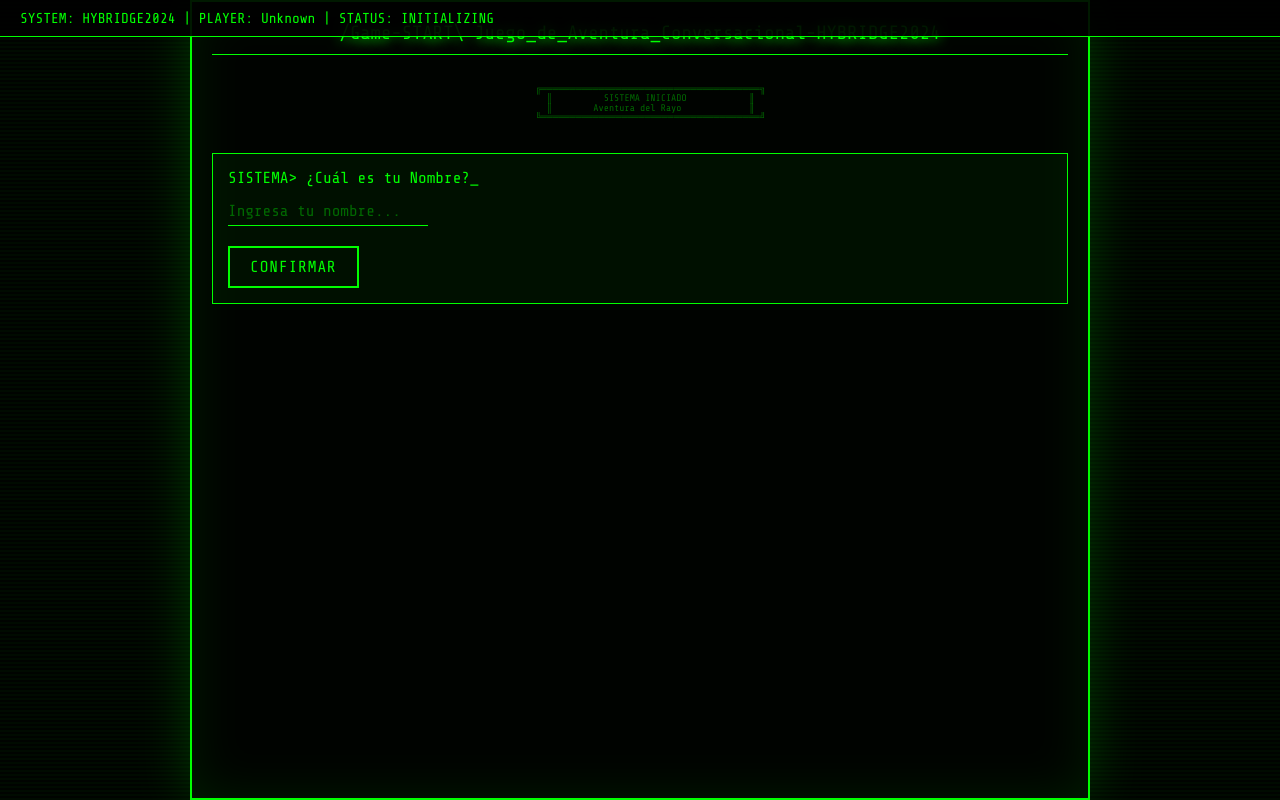
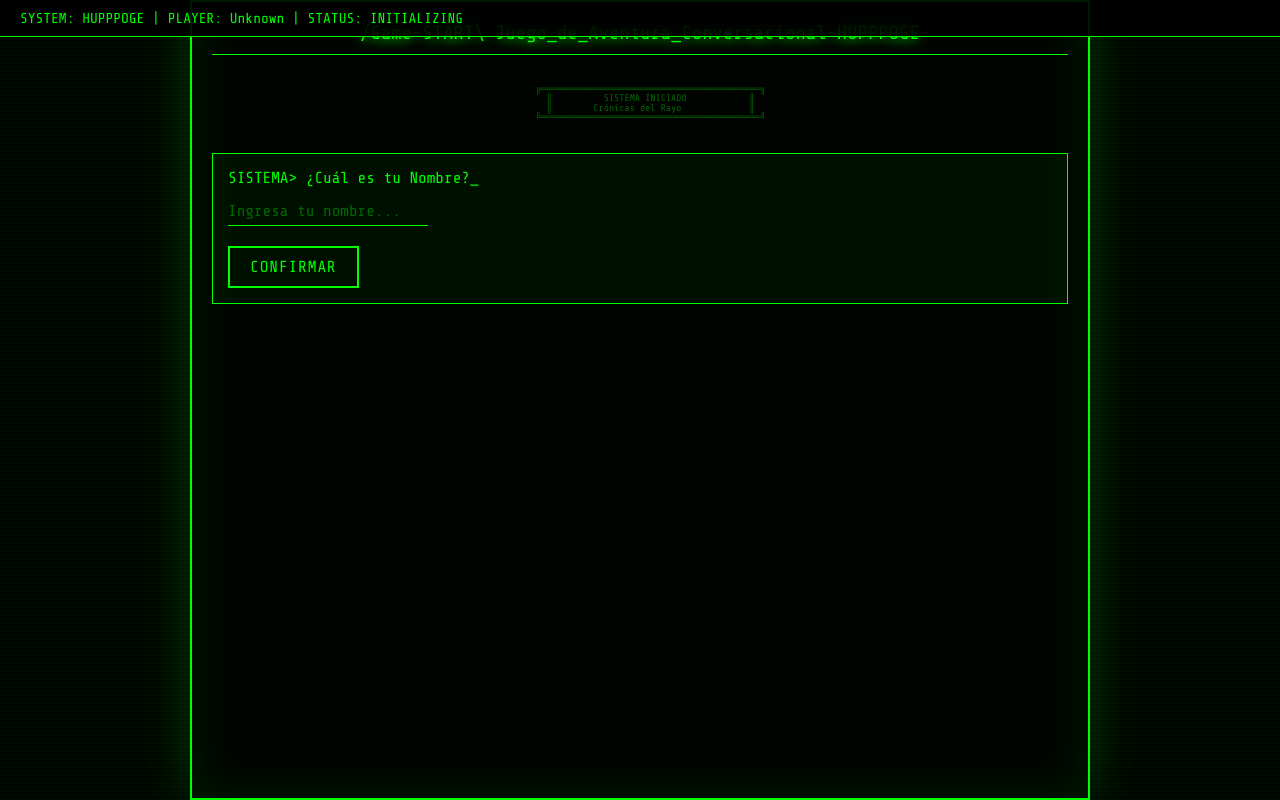
Before and after one commit to RodrigoGtzChavez/IndexAventuraConversacional, a plain HTML site: page game_flow_MatrixStyleRetroArtIndex.html in a window 1280 px wide. Drawn offline with nearby package versions, Linux system fonts and the light colour scheme.

Commit message:
Update game_flow_MatrixStyleRetroArtIndex.html

```diff
--- a/game_flow_MatrixStyleRetroArtIndex.html
+++ b/game_flow_MatrixStyleRetroArtIndex.html
@@ -267,12 +267,12 @@
 </head>
 <body>
     <div class="status-bar">
-        SYSTEM: HYBRIDGE2024 | PLAYER: <span id="statusPlayer">Unknown</span> | STATUS: <span id="gameStatus">INITIALIZING</span>
+        SYSTEM: HUPPPOGE | PLAYER: <span id="statusPlayer">Unknown</span> | STATUS: <span id="gameStatus">INITIALIZING</span>
     </div>
 
     <div class="terminal">
         <div class="terminal-header">
-            <div class="terminal-title">/Game-START\ Juego_de_Aventura_Conversacional-HYBRIDGE2024</div>
+            <div class="terminal-title">/Game-START\ Juego_de_Aventura_Conversacional-HUPPPOGE</div>
         </div>
 
         <!-- Pantalla 1: Inicio y nombre del jugador -->
@@ -280,7 +280,7 @@
             <div class="ascii-art">
     ╔══════════════════════════════════════╗
     ║          SISTEMA INICIADO            ║
-    ║        Aventura del Rayo             ║
+    ║        Crónicas del Rayo             ║
     ╚══════════════════════════════════════╝
             </div>
             <div class="input-section">
```
